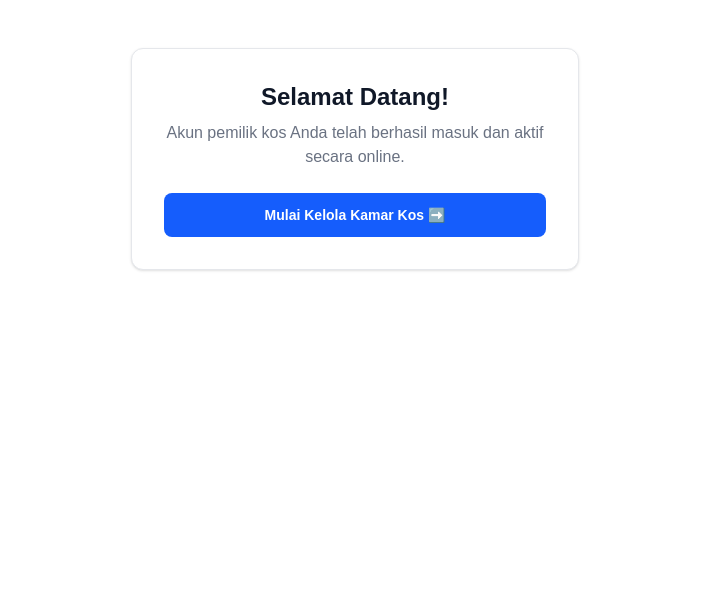
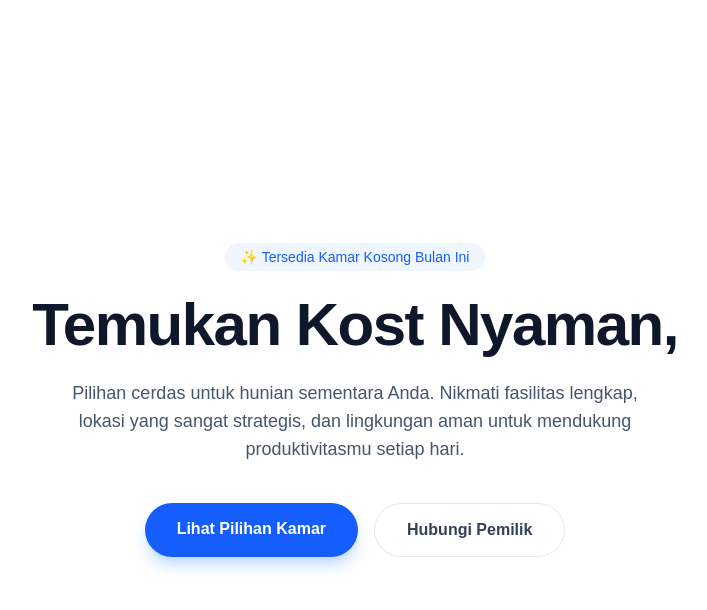
Before and after one commit to augitian1919/ruang-kost, a Next.js app: page /dashboard in a window 1280 px wide. Shown: the top 610 px of the page, without its empty margins (285-992 px from the left). Built offline with nearby package versions, Linux system fonts and the light colour scheme; no server answers.

Commit message:
Merapikan tampilan landing page

```diff
--- a/app/dashboard/page.tsx
+++ b/app/dashboard/page.tsx
@@ -2,18 +2,41 @@
 
 import Link from "next/link";
 
-export default function DashboardMainPage() {
+export default function LandingPage() {
   return (
-    <div className="max-w-md mx-auto mt-12 text-center bg-white p-8 rounded-xl shadow-sm border border-gray-200">
-      <h1 className="text-2xl font-bold text-gray-900 mb-2">Selamat Datang!</h1>
-      <p className="text-gray-500 mb-6">Akun pemilik kos Anda telah berhasil masuk dan aktif secara online.</p>
+    <div className="min-h-screen flex flex-col items-center justify-center p-6 text-center">
+      {/* Badge */}
+      <div className="bg-blue-50 text-blue-600 px-4 py-1 rounded-full text-sm font-medium mb-6">
+        ✨ Tersedia Kamar Kosong Bulan Ini
+      </div>
 
-      <Link
-        href="/dashboard/kamar"
-        className="inline-block w-full bg-blue-600 text-white font-semibold p-3 rounded-lg hover:bg-blue-700 transition text-sm"
-      >
-        Mulai Kelola Kamar Kos ➡️
-      </Link>
+      {/* Headline */}
+      <h1 className="text-5xl md:text-6xl font-extrabold text-slate-900 mb-6 tracking-tight">
+        Temukan Kost Nyaman,
+      </h1>
+
+      {/* Subheadline */}
+      <p className="max-w-xl text-slate-600 mb-10 text-lg">
+        Pilihan cerdas untuk hunian sementara Anda. Nikmati fasilitas lengkap,
+        lokasi yang sangat strategis, dan lingkungan aman untuk mendukung produktivitasmu setiap hari.
+      </p>
+
+      {/* Buttons */}
+      <div className="flex flex-col sm:flex-row gap-4">
+        <Link
+          href="/kamar"
+          className="bg-blue-600 text-white px-8 py-3.5 rounded-full font-semibold hover:bg-blue-700 transition shadow-lg shadow-blue-200"
+        >
+          Lihat Pilihan Kamar
+        </Link>
+
+        <a
+          href="https://wa.me/6285802090008" // Ganti dengan nomor WA kamu
+          className="bg-white text-slate-700 border border-slate-200 px-8 py-3.5 rounded-full font-semibold hover:bg-slate-50 transition"
+        >
+          Hubungi Pemilik
+        </a>
+      </div>
     </div>
   );
 }
```
